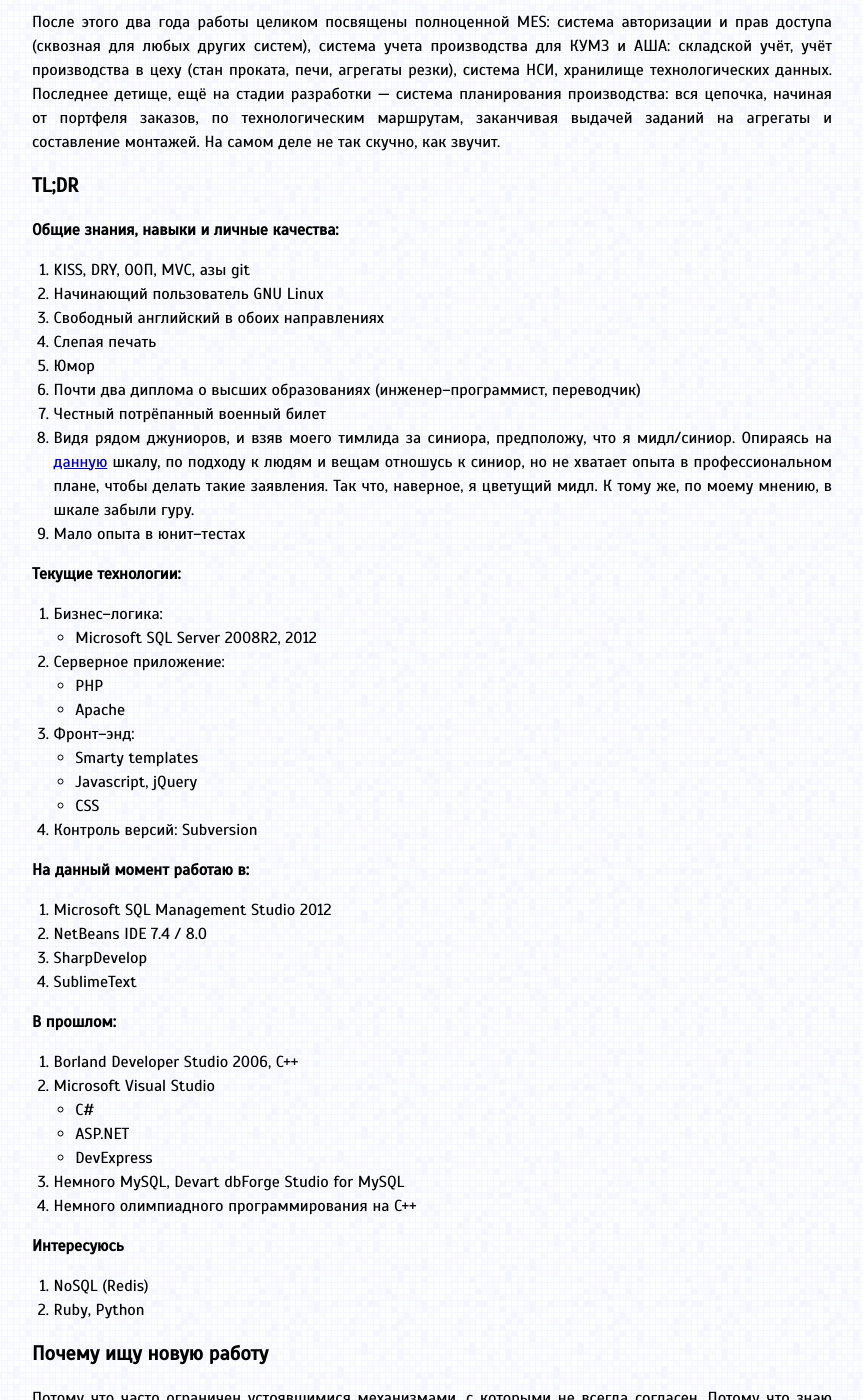
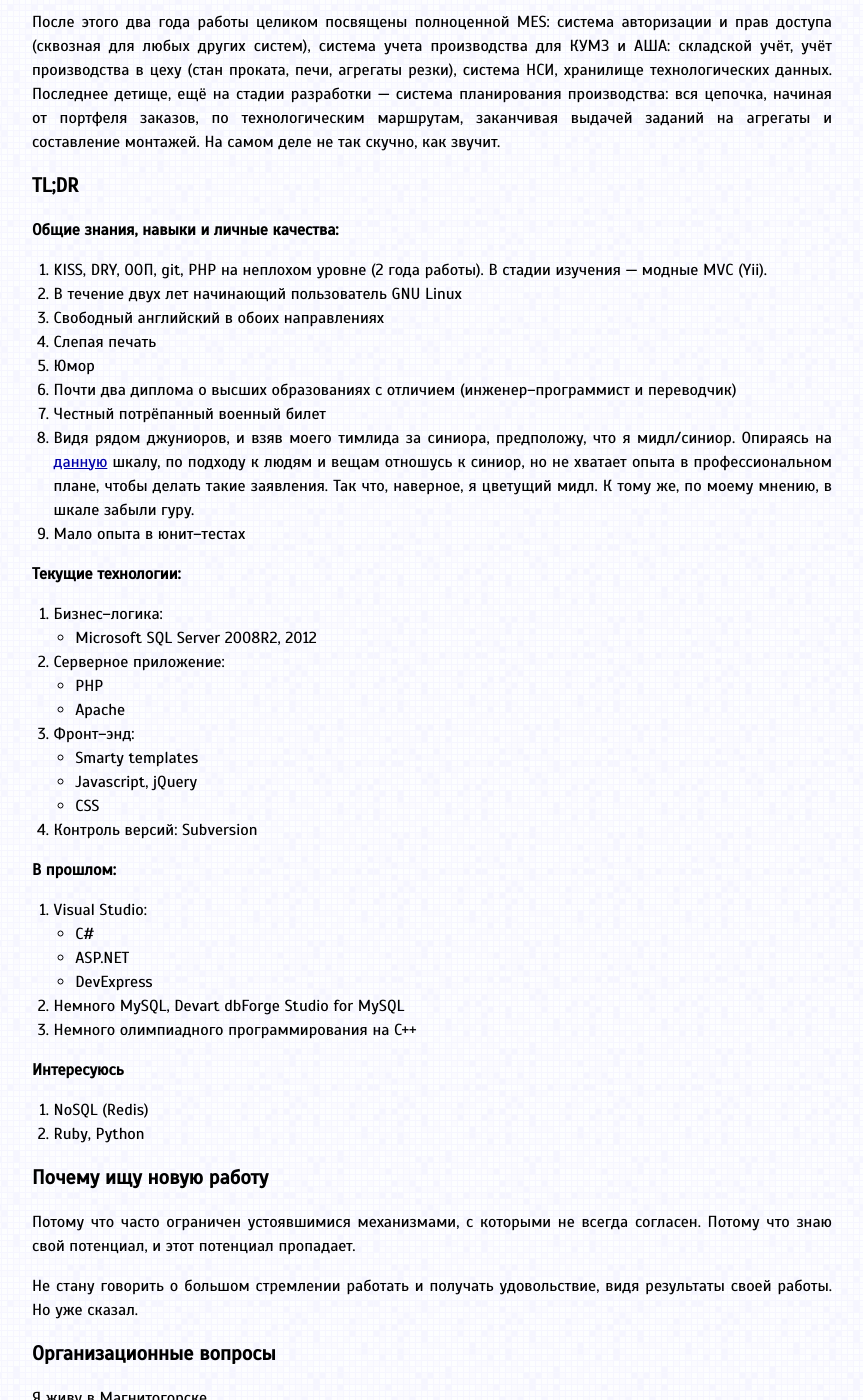
Before and after one commit to atru/atru.github.io, a Jekyll site: the page built from ru/about/resume.md, in a window 1280 px wide and 1400 px high, scrolled down 836 px. Shown: the whole window, without its empty margins (208-1071 px from the left). Built offline with Jekyll 4.4.1, drawn with Linux system fonts in a browser that asks for light colours; Markdown is read by kramdown in place of the engine named in the settings; some of the changed text lies outside the part shown.

Commit message:
updated resume

```diff
--- a/ru/about/resume.md
+++ b/ru/about/resume.md
@@ -32,12 +32,12 @@
 
 **Общие знания, навыки и личные качества:**
 
-1. KISS, DRY, ООП, MVC, азы git
-1. Начинающий пользователь GNU Linux
+1. KISS, DRY, ООП, git, PHP на неплохом уровне (2 года работы). В стадии изучения &mdash; модные MVC (Yii).
+1. В течение двух лет начинающий пользователь GNU Linux
 1. Свободный английский в обоих направлениях
 1. Слепая печать
 1. Юмор
-1. Почти два диплома о высших образованиях (инженер&ndash;программист, переводчик)
+1. Почти два диплома о высших образованиях с отличием (инженер&ndash;программист и переводчик)
 1. Честный потрёпанный военный билет
 1. Видя рядом джуниоров, и взяв моего тимлида за синиора, предположу, что я мидл/синиор. Опираясь на [данную][rank] шкалу, по подходу к людям и вещам отношусь к синиор, но не хватает опыта в профессиональном плане, чтобы делать такие заявления. Так что, наверное, я цветущий мидл. К тому же, по моему мнению, в шкале забыли гуру.
 1. Мало опыта в юнит&ndash;тестах
@@ -55,17 +55,9 @@
   * CSS
 2. Контроль версий: Subversion
 
-**На данный момент работаю в:**
-
-1. Microsoft SQL Management Studio 2012
-1. NetBeans IDE 7.4 / 8.0
-1. SharpDevelop
-1. SublimeText
-
 **В прошлом:**
 
-3. Borland Developer Studio 2006, C++
-3. Microsoft Visual Studio
+3. Visual Studio:
   * C#
   * ASP.NET
   * DevExpress
```
Also changed, not shown: other parts of ru/about/resume.md (+1 -1 lines).
